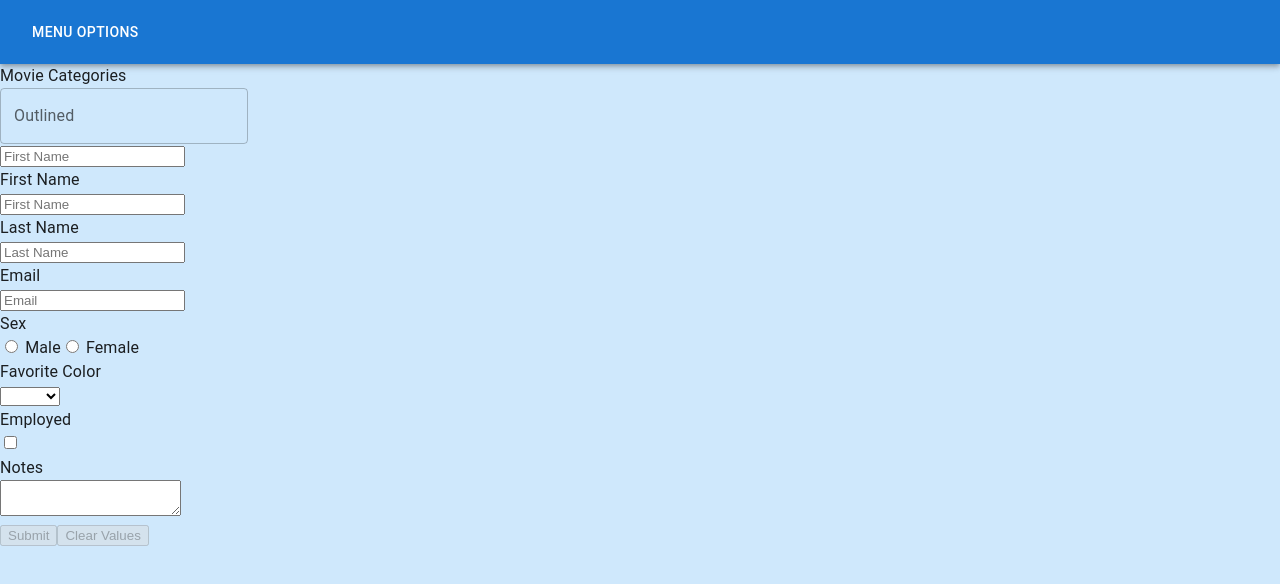
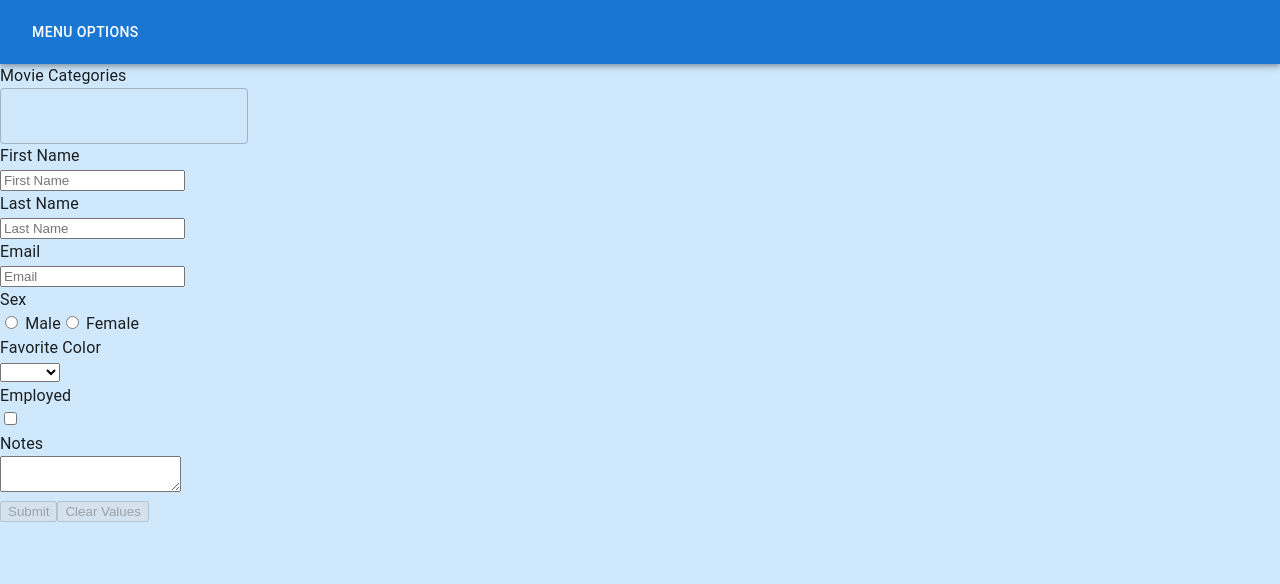
Before and after one commit to justinmorales1/movie-flicks, a React (Create React App) app: page / in a window 1280 px wide. Shown: the top 584 px of the page. Built offline with nearby package versions, Linux system fonts and the light colour scheme.

Commit message:
Adding function to handle movie input

```diff
--- a/src/components/MovieSearchInput.jsx
+++ b/src/components/MovieSearchInput.jsx
@@ -1,6 +1,19 @@
 import React from 'react';
 import TextField from '@mui/material/TextField';
 import {Field, reduxForm} from "redux-form";
+
+
+const renderTextField = (
+    { input, label, meta: { touched, error }, ...custom },
+) => (
+    <TextField
+        hintText={label}
+        floatingLabelText={label}
+        errorText={touched && error}
+        {...input}
+        {...custom}
+    />
+);
 
 const MovieSearchInput = (props) => {
     const { handleSubmit} = props;
@@ -8,16 +21,12 @@ const MovieSearchInput = (props) => {
     return (
         <form onSubmit={handleSubmit}>
             <div>
-                <TextField type="text" id="outlined-basic" label="Outlined" variant="outlined" />
-
-                {/*<TextField name="movieInput" type="text" id="outlined-basic" label="Outlined" variant="outlined" />*/}
-            </div>
-            <div>
+                {/*<TextField type="text" id="outlined-basic" label="Outlined" variant="outlined" />*/}
                 <Field
-                    name="firstName"
-                    component="input"
+                    name="movieInput"
+                    component={renderTextField}
+                    label="Movie Input"
                     type="text"
-                    placeholder="First Name"
                 />
             </div>
         </form>
```
